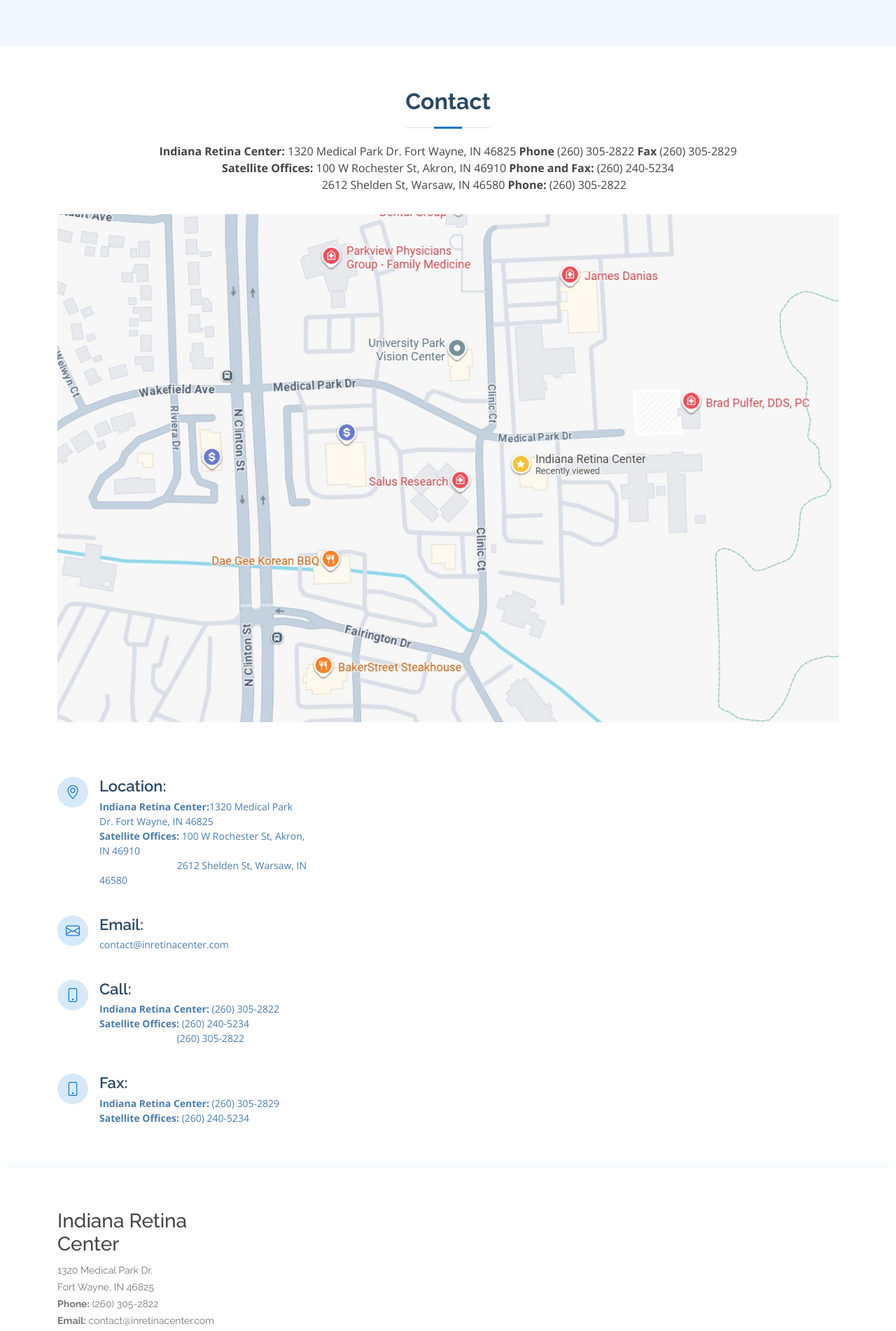
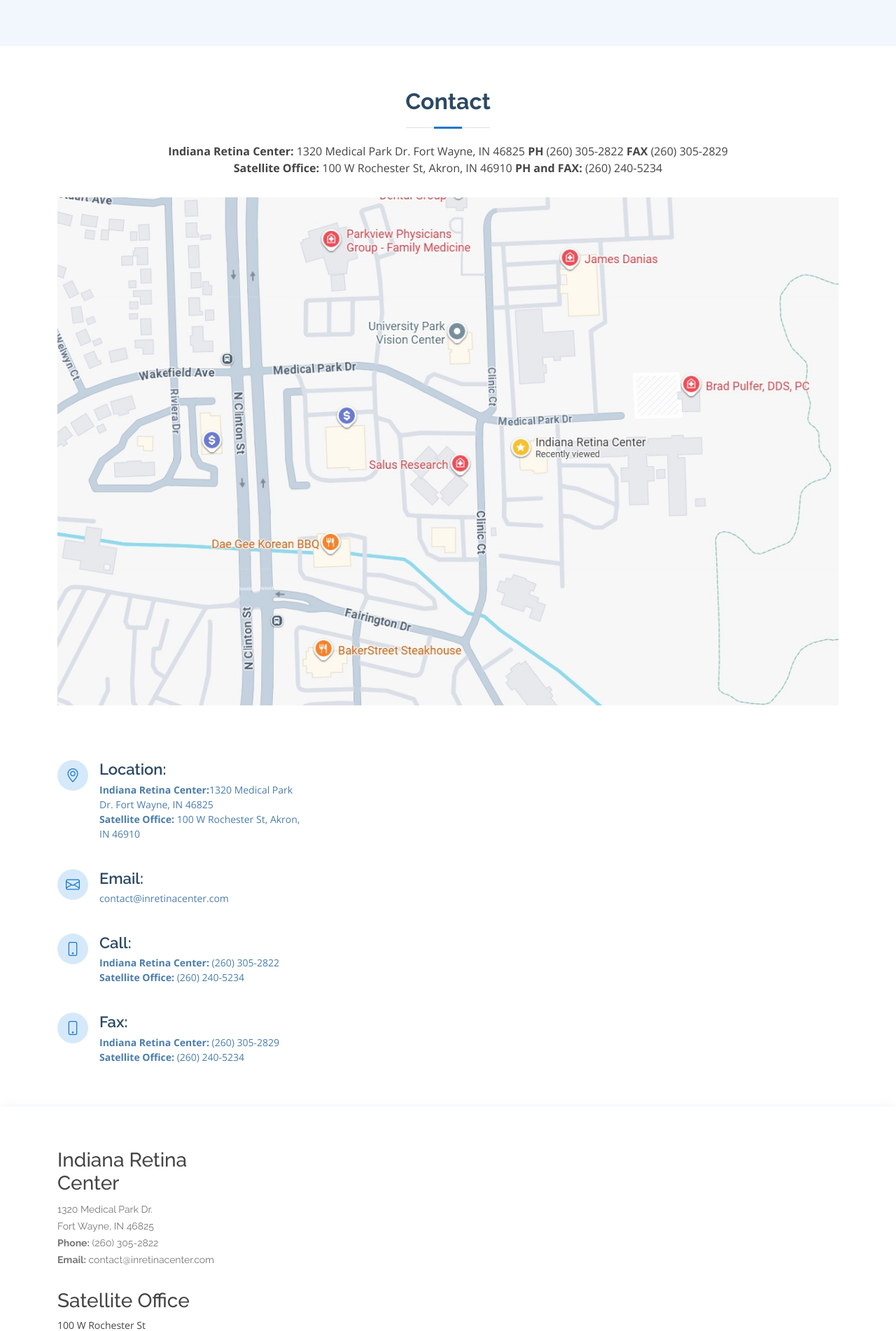
Before and after one commit to elkafoury/inretinacenter, a plain HTML site: page payment.html in a window 1280 px wide. Shown: the part 1060-2962 px from the top of the page at 70% size. Drawn offline with nearby package versions, Linux system fonts and the light colour scheme.

Commit message:
removed the new office

```diff
--- a/payment.html
+++ b/payment.html
@@ -194,6 +194,8 @@
 
     <!-- ======= Contact Section ======= -->
     <section id="contact" class="contact">
+      <div class="container">
+
         <div class="section-title">
           <h2>Contact</h2>
           <p><strong>Indiana Retina Center:</strong>
@@ -201,25 +203,18 @@
             1320 Medical Park Dr.  Fort Wayne, IN 46825
 
 
-           <strong>Phone</strong> (260) 305-2822        <strong>Fax </strong>(260) 305-2829
-        </p>
+             <strong>PH</strong> (260) 305-2822        <strong>FAX </strong>(260) 305-2829</p>
 
 
 
-        <p><strong>Satellite Offices:</strong>
+            <p><strong>Satellite Office:</strong>
               100 W Rochester St,
                Akron, IN 46910
 
-            <strong>Phone and Fax:</strong> (260) 240-5234
+              <strong>PH and FAX:</strong> (260) 240-5234
 
             </p>
-          <p><strong style="visibility:hidden" >Satellite:</strong>
-            2612 Shelden St,
-             Warsaw, IN 46580
-            <strong>Phone:</strong> (260) 305-2822
-          </p>
-
-
+        </div>
       </div>
 
 
@@ -242,8 +237,7 @@
                 <i class="bi bi-geo-alt"></i>
                 <h4>Location:</h4>
                 <p><strong>Indiana Retina Center:</strong>1320 Medical Park Dr. Fort Wayne, IN 46825</p>
-                <p><strong>Satellite Offices:</strong> 100 W Rochester St,  Akron, IN 46910 </p>
-                <p><strong  style="visibility:hidden">Satellite Office:</strong> 2612 Shelden St, Warsaw, IN 46580</p>
+                <p><strong>Satellite Office:</strong> 100 W Rochester St,  Akron, IN 46910 </p>
               </div>
 
               <div class="email">
@@ -256,8 +250,7 @@
                 <i class="bi bi-phone"></i>
                 <h4>Call:</h4>
                 <p><strong>Indiana Retina Center:</strong>  (260) 305-2822   </p>
-                <p><strong>Satellite Offices:</strong>  (260) 240-5234   </p>
-                <p><strong style="visibility: hidden;">Satellite Office:</strong>  (260) 305-2822  </p>
+                <p><strong>Satellite Office:</strong>  (260) 240-5234   </p>
               </div>
 
 
@@ -265,7 +258,7 @@
                 <i class="bi bi-phone"></i>
                 <h4>Fax:</h4>
                 <p><strong>Indiana Retina Center:</strong>  (260) 305-2829    </p>
-                <p><strong>Satellite Offices:</strong>  (260) 240-5234   </p>
+                <p><strong>Satellite Office:</strong>  (260) 240-5234   </p>
               </div>
             </div>
 
@@ -304,7 +297,7 @@
             </p>
           </div>
 
-          <h3>Satellite Offices</h3>
+          <h3>Satellite Office</h3>
             <p>
               100 W Rochester St <br>
                Akron, IN 46910<br>
@@ -312,11 +305,7 @@
               <strong>Phone and Fax:</strong> (260) 240-5234   <br>
 
             </p>
-            <p>
-                2612 Shelden St <br>
-                 Warsaw, IN 46580<br>
-                <strong>Phone</strong> (260) 305-2822   <br>
-              </p>
+
           </div>
 
 
```
Also changed, not shown: index.html (+10 -24 lines), privacy.html (+8 -20 lines), sms.html (+7 -21 lines). Lines whose indentation alone changed are shown as unchanged.
